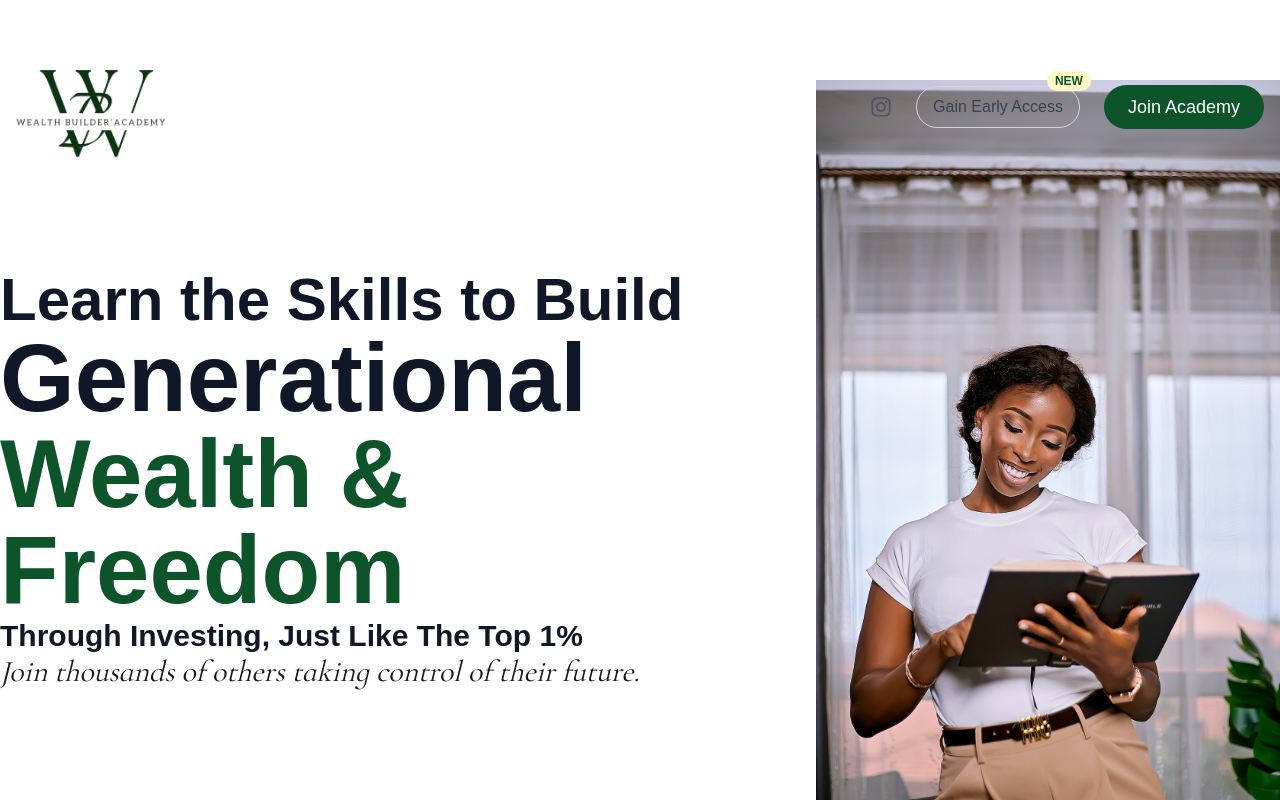
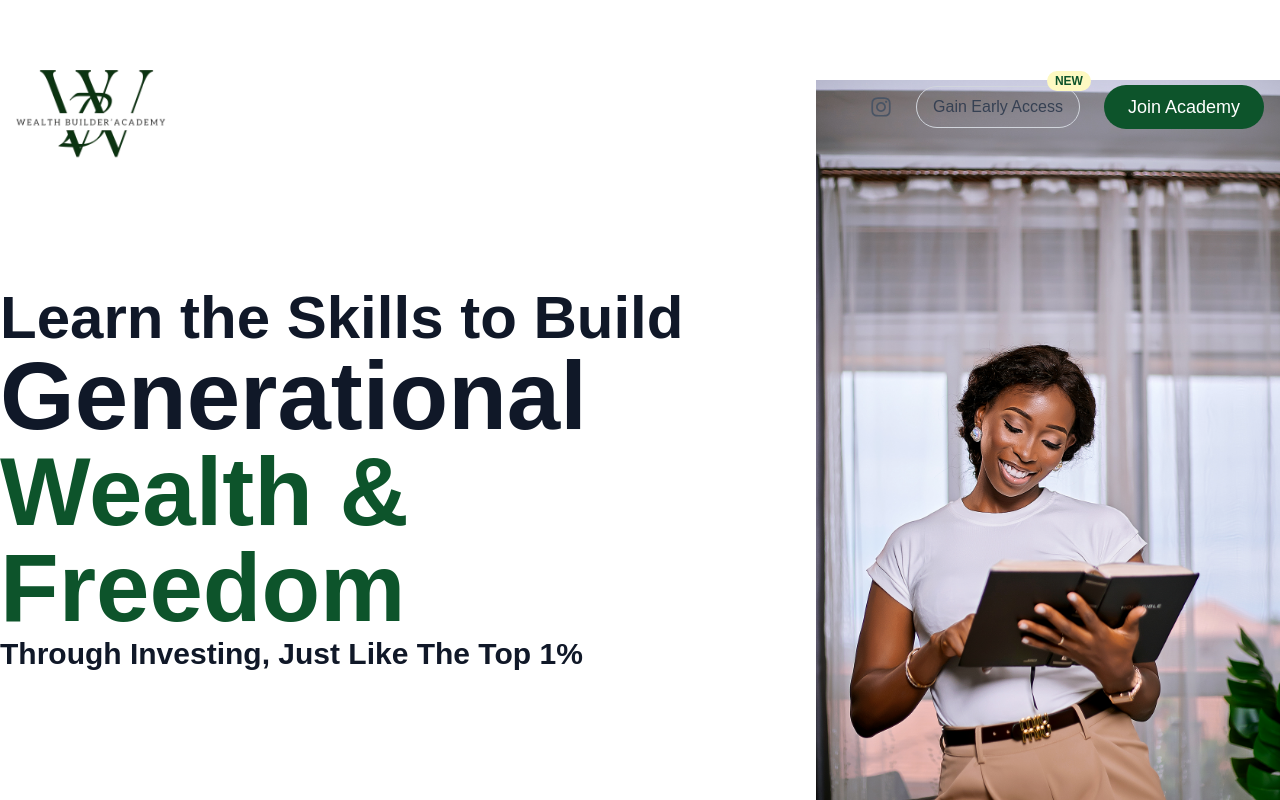
Before and after one commit to Lukwago-Joel-Jr/tce-digital-investments, a Next.js app: page / in a window 1280 px wide. Shown: the top 800 px of the page. Built offline with nearby package versions, Linux system fonts and the light colour scheme; a web font is replaced by a local one.

Commit message:
reduced he hero section and moved the text to the company section

```diff
--- a/src/components/Company.js
+++ b/src/components/Company.js
@@ -22,6 +22,9 @@ function Company() {
           className={`${baskervville.className} italic text-2xl md:text-4xl font-light text-center`}
         >
           <p className="italic">Your one stop shop to Investment Pathway</p>
+          <p className="mt-5">
+            Join thousands of others taking control of their future.
+          </p>
         </div>
       </div>
     </div>
--- a/src/components/Hero.js
+++ b/src/components/Hero.js
@@ -62,12 +62,12 @@ export default function HeroSection() {
               </motion.span>
             </motion.h1>
 
-            <motion.p
+            {/* <motion.p
               variants={lineVariants}
               className={`${cormorat.className} italic text-4xl md:text-3xl`}
             >
               <i>Join thousands of others taking control of their future.</i>
-            </motion.p>
+            </motion.p> */}
           </motion.div>
 
           {/* Right image */}
```
